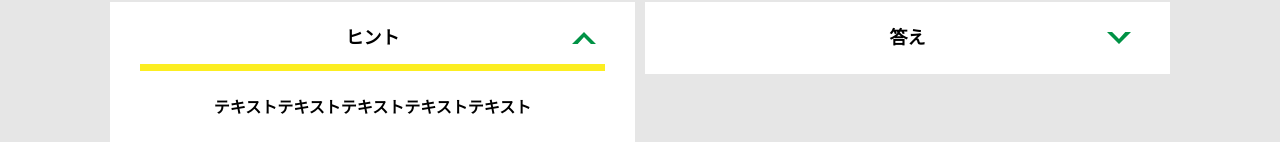
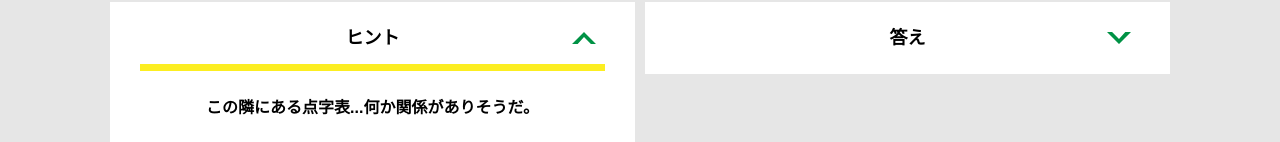
Before and after one commit to Tsumuneko/alfa_YOKOHAMAKINKOU_2, a plain HTML site: page hint2.html in a window 1280 px wide. Both pictures are taken after a click on the element "ヒント". Shown: the part 658-800 px from the top of the page. Drawn offline with nearby package versions, Linux system fonts and the light colour scheme; files that its build step writes are made by us from their sources.

Commit message:
Update hint2.html

```diff
--- a/hint2.html
+++ b/hint2.html
@@ -42,7 +42,7 @@
           <div class="column">
             <div class="card">
               <h3 class="card__title">ヒント<svg class="card__arrow"><use xlink:href="#arrow"></use></svg></h3>
-              <p class="card__content">テキストテキストテキストテキストテキスト</p>
+              <p class="card__content">この隣にある点字表...何か関係がありそうだ。</p>
             </div>
 
  <!-- 2-2ヒント追加
```
